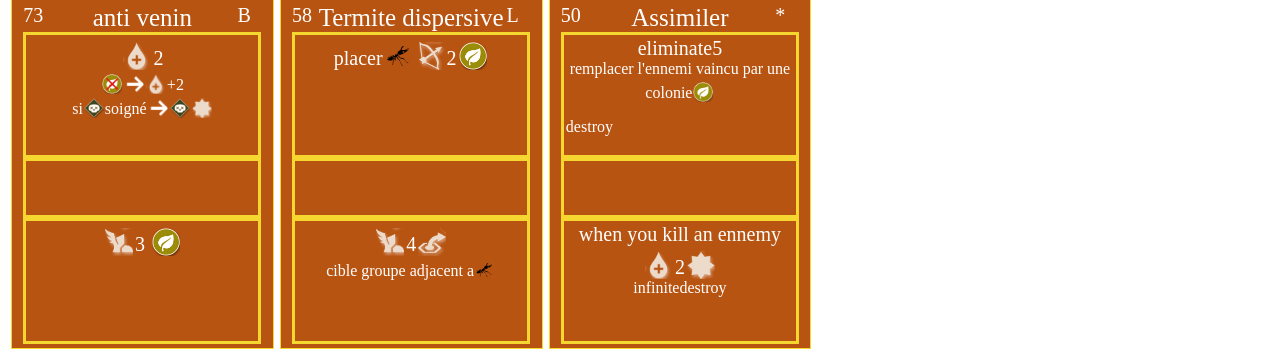
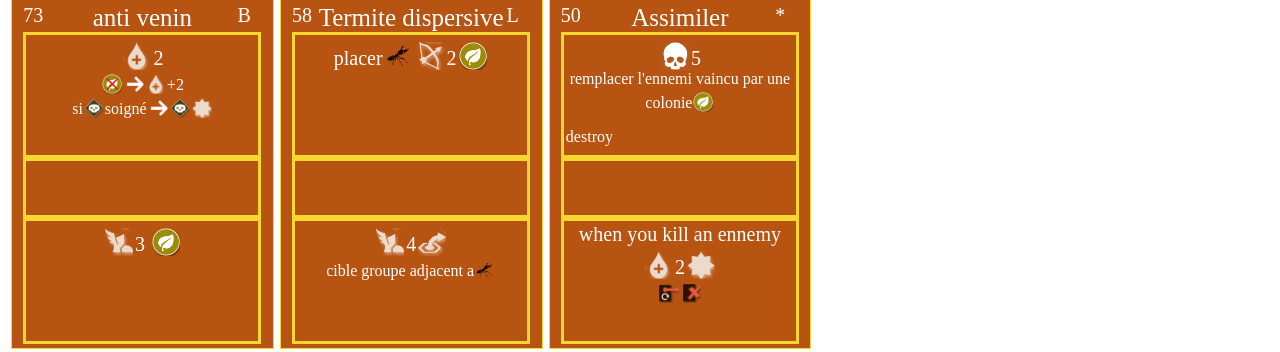
Before and after one commit to enterausername112/gh412, a plain HTML site: page index.html in a window 1280 px wide. Shown: the part 383-735 px from the top of the page. Drawn offline with Linux system fonts and the light colour scheme.

Commit message:
Update index.html

```diff
--- a/index.html
+++ b/index.html
@@ -86,7 +86,11 @@ var icons = {
 	"move":"./icon/move.png",
 	"jump":"./icon/jump.png",
 	"range":"./icon/range.png",
-"ter-roche":"./icon/Bedrock_Termite.svg"}
+	"destroy":"./icon/destroy.png",
+	"eliminate":"./icon/eliminate.png",
+	"infinite":"./icon/infinite.png",
+	"ter-roche":"./icon/Bedrock_Termite.svg"
+}
 
 
 if (icons[i])
```
Lines whose indentation alone changed are shown as unchanged.
